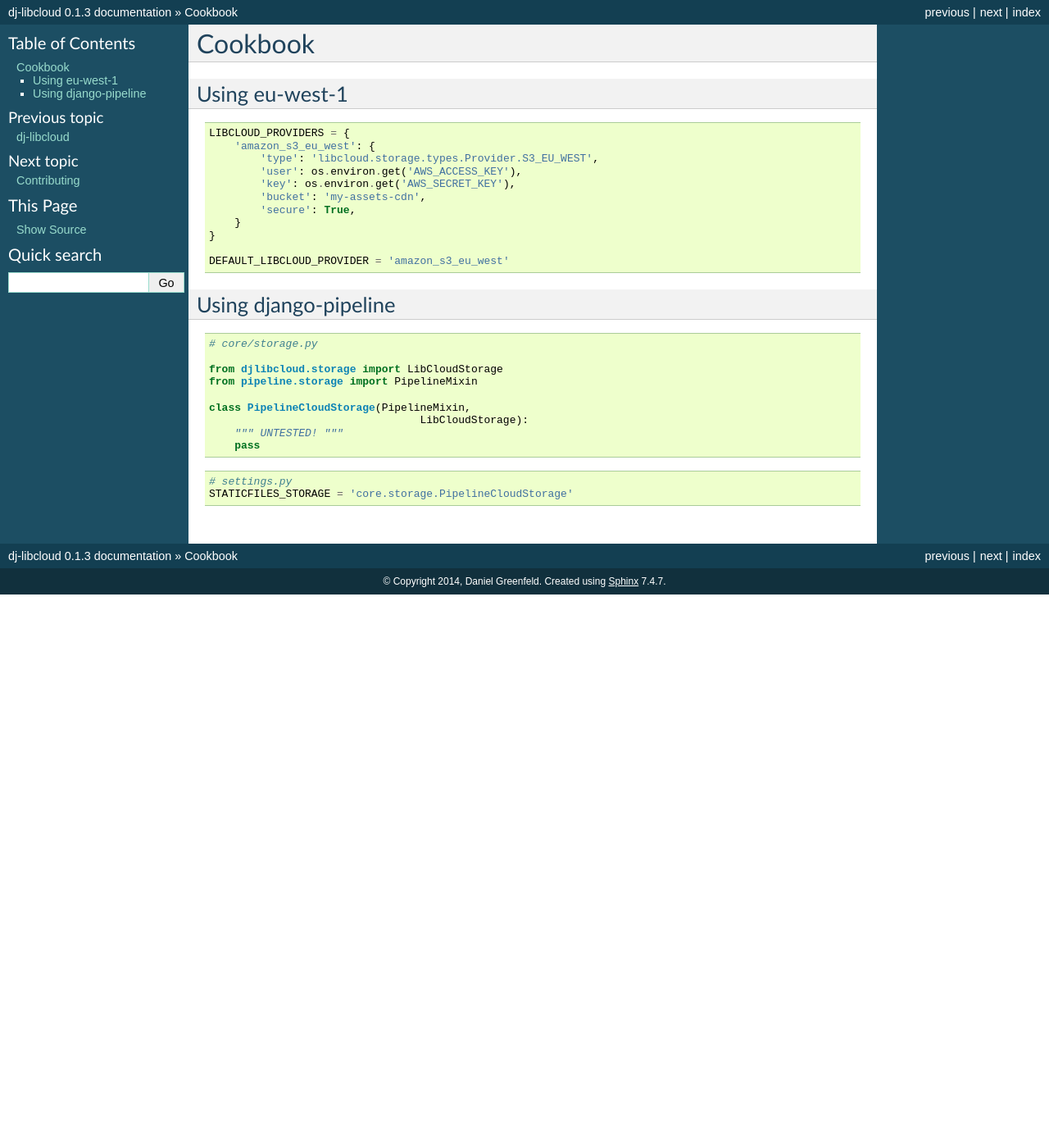
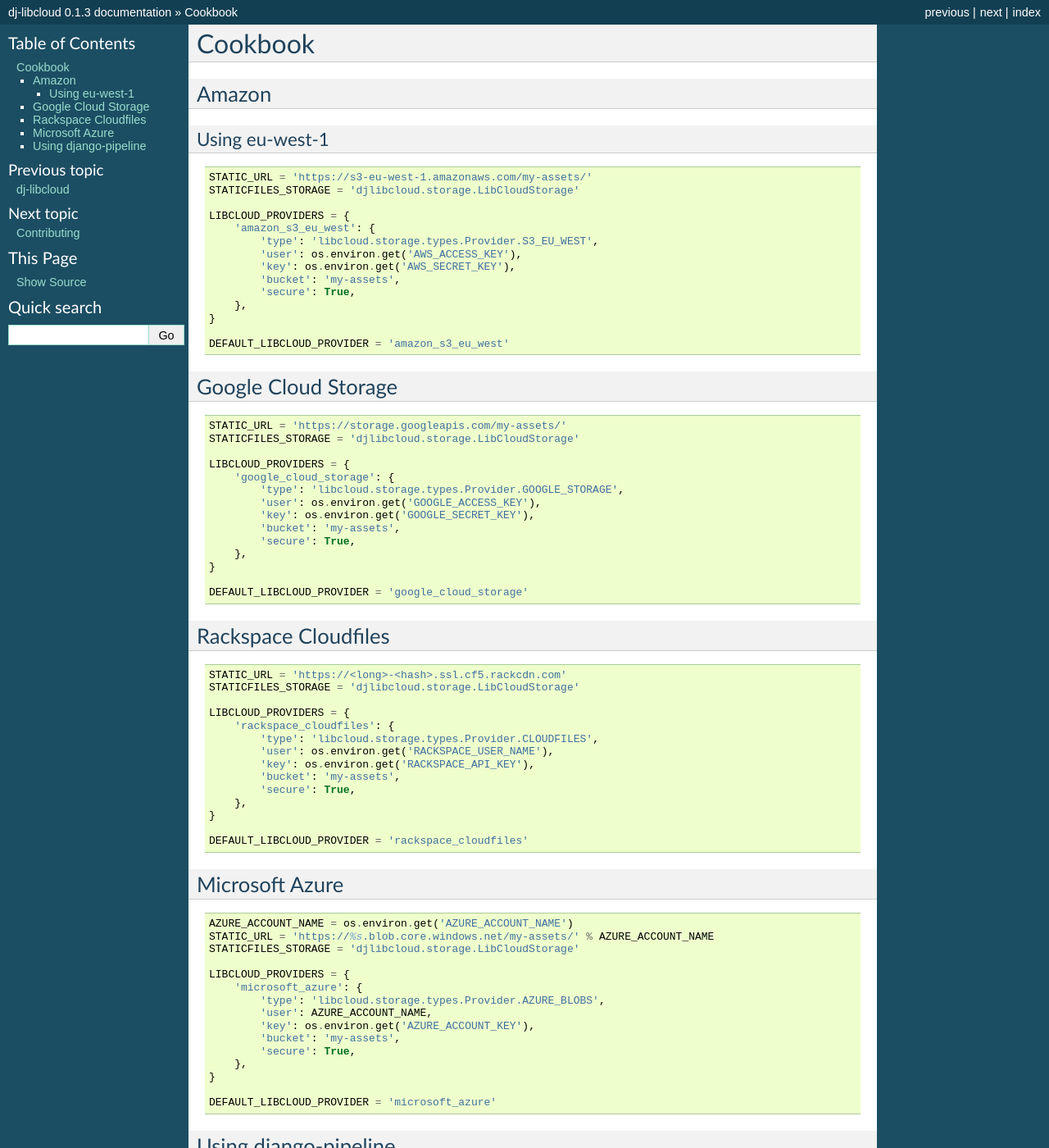
Before and after one commit to pydanny/dj-libcloud, a Sphinx documentation site: the page built from docs/cookbook.rst, in a window 1280 px wide and 1400 px high. Shown: the whole window at 82% size. Built offline with Sphinx 7.4.7, drawn with Linux system fonts in a browser that asks for light colours.

Commit message:
Updated url method to return correct values
This fixes it for:
- Rackspace Cloudfiles
- Microsoft Azure
- Google Storage
- non-US Amazon S3

```diff
--- a/HISTORY.rst
+++ b/HISTORY.rst
@@ -7,6 +7,9 @@
 ++++++++++++++++++
 
 * Add link from README to cookbook
+* Fix ``url`` method for Google Storage, Rackspace Cloudfiles and
+  Microsoft Azure. Also return the correct value for non-US Amazon S3
+  buckets.
 
 0.1.2 (2014-04-24)
 ++++++++++++++++++
--- a/docs/cookbook.rst
+++ b/docs/cookbook.rst
@@ -2,22 +2,90 @@
 Cookbook
 ========
 
+Amazon
+------
+
 Using eu-west-1
------------------
+^^^^^^^^^^^^^^^
 
 .. code-block:: python
+
+    STATIC_URL = 'https://s3-eu-west-1.amazonaws.com/my-assets/'
+    STATICFILES_STORAGE = 'djlibcloud.storage.LibCloudStorage'
 
     LIBCLOUD_PROVIDERS = {
         'amazon_s3_eu_west': {
             'type': 'libcloud.storage.types.Provider.S3_EU_WEST',
             'user': os.environ.get('AWS_ACCESS_KEY'),
             'key': os.environ.get('AWS_SECRET_KEY'),
-            'bucket': 'my-assets-cdn',
+            'bucket': 'my-assets',
             'secure': True,
-        }
+        },
     }
 
     DEFAULT_LIBCLOUD_PROVIDER = 'amazon_s3_eu_west'
+
+Google Cloud Storage
+--------------------
+
+.. code-block:: python
+
+    STATIC_URL = 'https://storage.googleapis.com/my-assets/'
+    STATICFILES_STORAGE = 'djlibcloud.storage.LibCloudStorage'
+
+    LIBCLOUD_PROVIDERS = {
+        'google_cloud_storage': {
+            'type': 'libcloud.storage.types.Provider.GOOGLE_STORAGE',
+            'user': os.environ.get('GOOGLE_ACCESS_KEY'),
+            'key': os.environ.get('GOOGLE_SECRET_KEY'),
+            'bucket': 'my-assets',
+            'secure': True,
+        },
+    }
+
+    DEFAULT_LIBCLOUD_PROVIDER = 'google_cloud_storage'
+
+Rackspace Cloudfiles
+--------------------
+
+.. code-block:: python
+
+    STATIC_URL = 'https://<long>-<hash>.ssl.cf5.rackcdn.com'
+    STATICFILES_STORAGE = 'djlibcloud.storage.LibCloudStorage'
+
+    LIBCLOUD_PROVIDERS = {
+        'rackspace_cloudfiles': {
+            'type': 'libcloud.storage.types.Provider.CLOUDFILES',
+            'user': os.environ.get('RACKSPACE_USER_NAME'),
+            'key': os.environ.get('RACKSPACE_API_KEY'),
+            'bucket': 'my-assets',
+            'secure': True,
+        },
+    }
+
+    DEFAULT_LIBCLOUD_PROVIDER = 'rackspace_cloudfiles'
+
+Microsoft Azure
+---------------
+
+.. code-block:: python
+
+    AZURE_ACCOUNT_NAME = os.environ.get('AZURE_ACCOUNT_NAME')
+    STATIC_URL = 'https://%s.blob.core.windows.net/my-assets/' % AZURE_ACCOUNT_NAME
+    STATICFILES_STORAGE = 'djlibcloud.storage.LibCloudStorage'
+
+    LIBCLOUD_PROVIDERS = {
+        'microsoft_azure': {
+            'type': 'libcloud.storage.types.Provider.AZURE_BLOBS',
+            'user': AZURE_ACCOUNT_NAME,
+            'key': os.environ.get('AZURE_ACCOUNT_KEY'),
+            'bucket': 'my-assets',
+            'secure': True,
+        },
+    }
+
+    DEFAULT_LIBCLOUD_PROVIDER = 'microsoft_azure'
+
 
 Using django-pipeline
 ----------------------
@@ -30,7 +98,7 @@
     from pipeline.storage import PipelineMixin
 
     class PipelineCloudStorage(PipelineMixin,
-                                     LibCloudStorage):
+                               LibCloudStorage):
         """ UNTESTED! """
         pass
 
```
Also changed, not shown: README.rst (+6 -6 lines), 1 other file.
